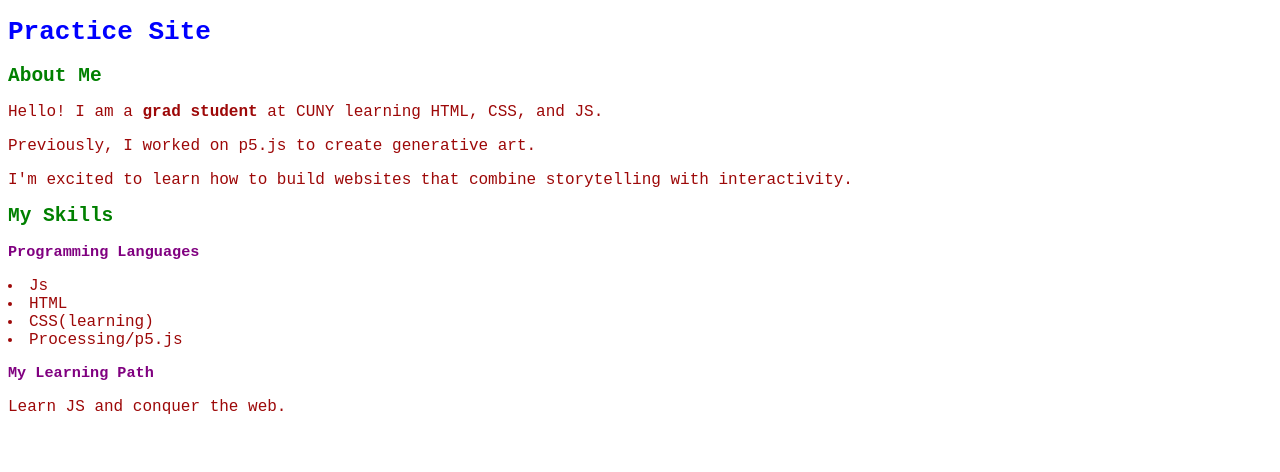
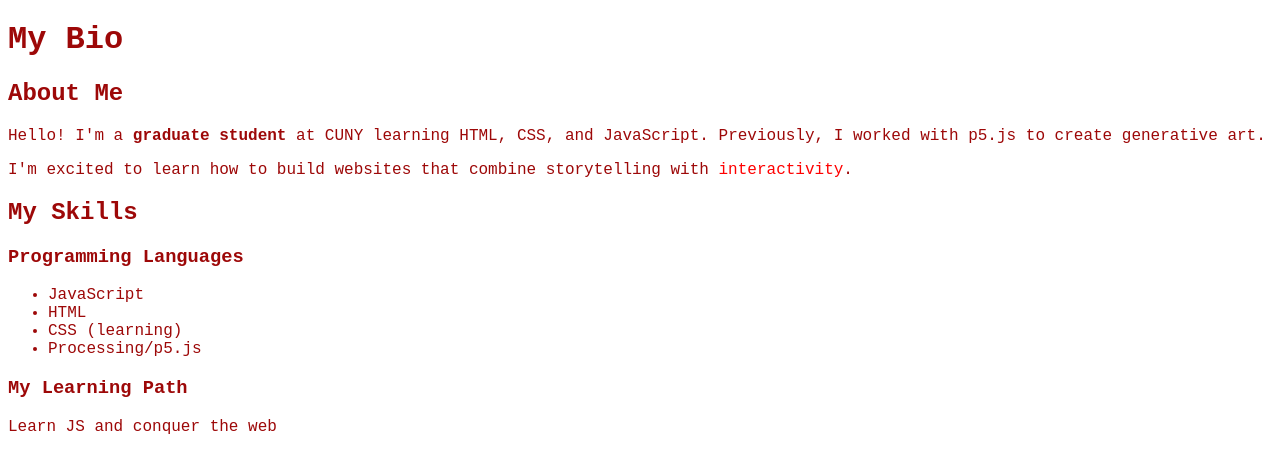
Before and after one commit to Macethebot/Hypertext, a plain HTML site: page index.html in a window 1280 px wide. Drawn offline with Linux system fonts and the light colour scheme; files that its build step writes are made by us from their sources.

Commit message:
made edits

```diff
--- a/index.html
+++ b/index.html
@@ -1,36 +1,35 @@
 <!DOCTYPE html>
-<html>
-
+<html lang="en">
 <head>
-    <title>CC Practice Site</title>
-    <link rel="stylesheet" type="text/css" href="./styles/style.css" media="screen" />
+    <meta charset="UTF-8">
+    <meta name="viewport" content="width=device-width, initial-scale=1.0">
+  <link rel="stylesheet" href="style.css">
+    <title>My First Webpage</title>
 </head>
-
 <body>
-    <h1> Practice Site </h1>
-    <section id = "about"></section>
-
+    <main>
+        <h1>My Bio</h1>
+        <section id="about">
           <h2>About Me</h2>
-
-    <p>Hello! I am a <b>grad student</b> at CUNY learning HTML, CSS, and JS.</p>
-    <p>Previously, I worked on p5.js to create generative art.</p>
-
-    <p>I'm excited to learn how to build websites that combine storytelling with interactivity.</p>
+            <p>Hello! I'm a <strong>graduate student</strong> at CUNY learning HTML, CSS, and JavaScript. Previously, I worked with p5.js to create generative art.</p>
+            <p>I'm excited to learn how to build websites that combine storytelling with <span class="me">interactivity</span>.</p>
         </section>
 
         <section id="skills">
-    <h2> My Skills </h2>
+            <h2>My Skills</h2>
             <h3>Programming Languages</h3>
-    <li> Js</li>
-    <li> HTML</li>
-    <li> CSS(learning)</li>
-    <li> Processing/p5.js</li>
+            <ul>
+                <li>JavaScript</li>
+                <li>HTML</li>
+                <li>CSS (learning)</li>
+                <li>Processing/p5.js</li>
+            </ul>
 
             <h3>My Learning Path</h3>
-    <p>Learn JS and conquer the web.</p>
+          <p>Learn JS and conquer the web</p>
         </section>
+    </main>
+
+
 </body>
-
-<script src="main.js"></script>
-
 </html>
--- a/styles/style.css
+++ b/styles/style.css
@@ -1,23 +1,33 @@
-body {
+html, body {
+  margin: 10;
+  padding: 0;
+  background-color:white;
   color: #9d0808;
   font-family: 'Courier New';
 }
 
-h1 {
-  color: blue;
-  font-family: monospace;
-}
-h2{
-color:green;
-font-family: monospace;
+.body-text{
+  color: #9d0808;
+  font-family: 'Courier New';
 }
 
-h3{
-  color:purple;
-  font-family: monospace;
-  }
+h1{
+ margin: 10;
+ color: #9d0808;
+}
 
-.about{
-  background-color: wheat;
+.container {
+  background: red;
+}
 
+canvas {
+  display: block;
 }
+
+.me {
+  color:red;
+}
+
+about{
+  color: #9d0808;
+}
```
Lines whose indentation alone changed are shown as unchanged.
